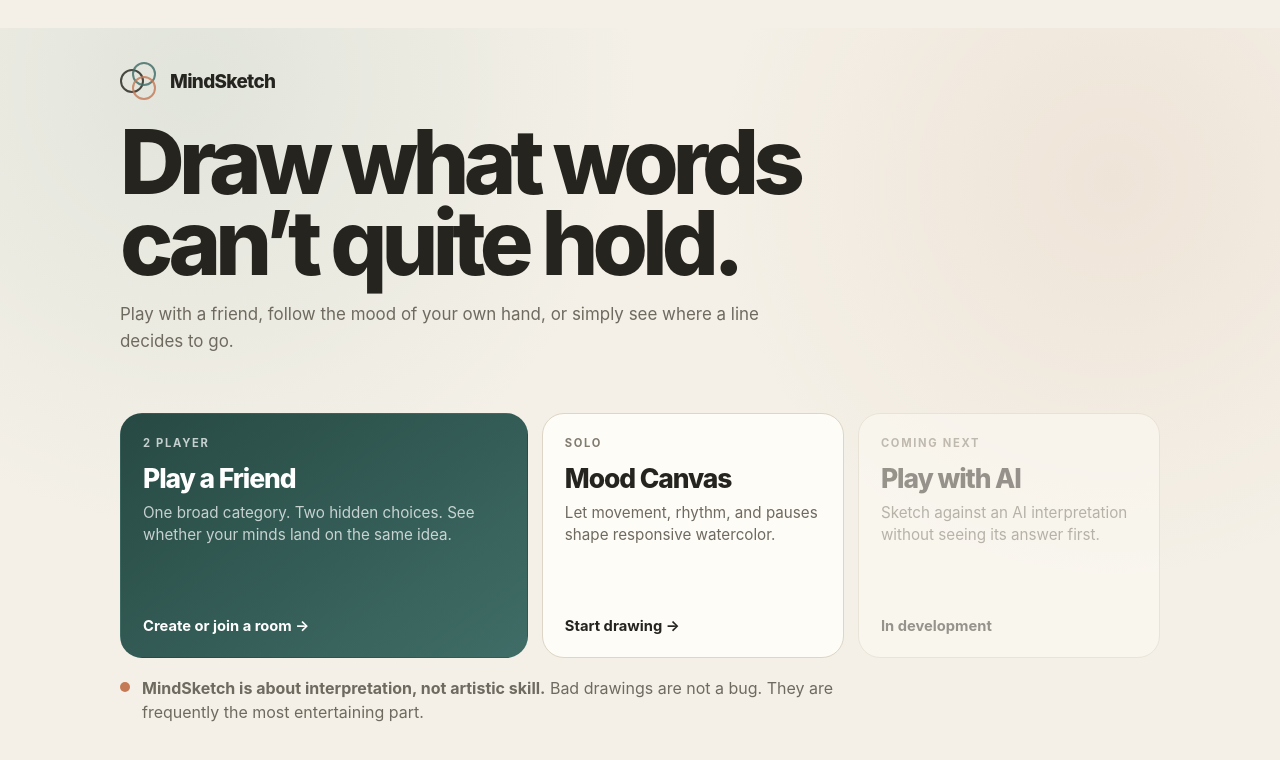
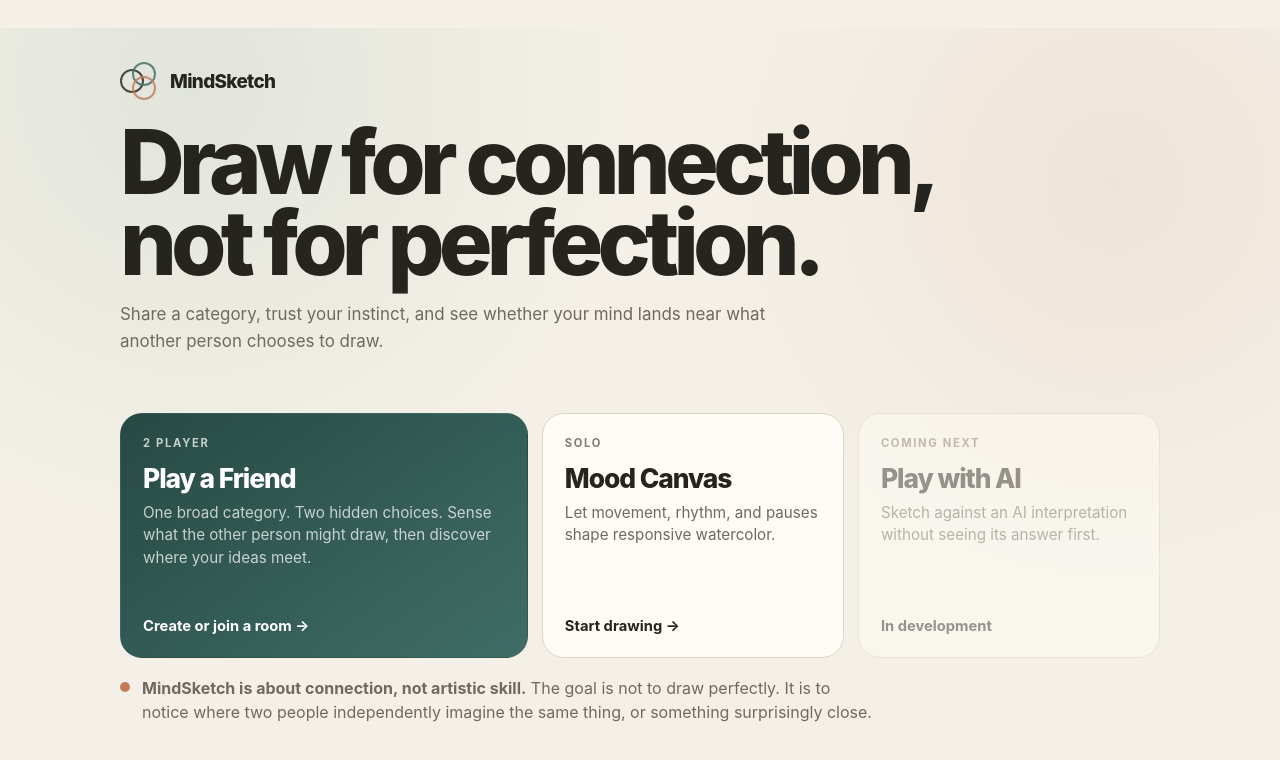
Before and after one commit to CSUF562/DailyBreadPlusNine, a website: page mindsketch/public/index.html in a window 1280 px wide. Drawn offline with nearby package versions, Linux system fonts and the light colour scheme; no server answers.

Commit message:
MindSketch: refine connection-first tagline and game framing

```diff
--- a/mindsketch/public/index.html
+++ b/mindsketch/public/index.html
@@ -15,15 +15,15 @@
           <div class="brand-mark" aria-hidden="true"><span></span><span></span><span></span></div>
           <p class="wordmark">MindSketch</p>
         </div>
-        <h1>Draw what words can’t quite hold.</h1>
-        <p class="sub">Play with a friend, follow the mood of your own hand, or simply see where a line decides to go.</p>
+        <h1>Draw for connection, not for perfection.</h1>
+        <p class="sub">Share a category, trust your instinct, and see whether your mind lands near what another person chooses to draw.</p>
       </header>
 
       <section class="mode-grid" aria-label="Choose a MindSketch mode">
         <button class="mode-card mode-card-featured" id="openFriend">
           <span class="mode-kicker">2 PLAYER</span>
           <span class="mode-title">Play a Friend</span>
-          <span class="mode-copy">One broad category. Two hidden choices. See whether your minds land on the same idea.</span>
+          <span class="mode-copy">One broad category. Two hidden choices. Sense what the other person might draw, then discover where your ideas meet.</span>
           <span class="mode-action">Create or join a room →</span>
         </button>
 
@@ -44,7 +44,7 @@
 
       <section class="home-note">
         <span class="mini-mark" aria-hidden="true"></span>
-        <p><strong>MindSketch is about interpretation, not artistic skill.</strong> Bad drawings are not a bug. They are frequently the most entertaining part.</p>
+        <p><strong>MindSketch is about connection, not artistic skill.</strong> The goal is not to draw perfectly. It is to notice where two people independently imagine the same thing, or something surprisingly close.</p>
       </section>
     </section>
 
```
